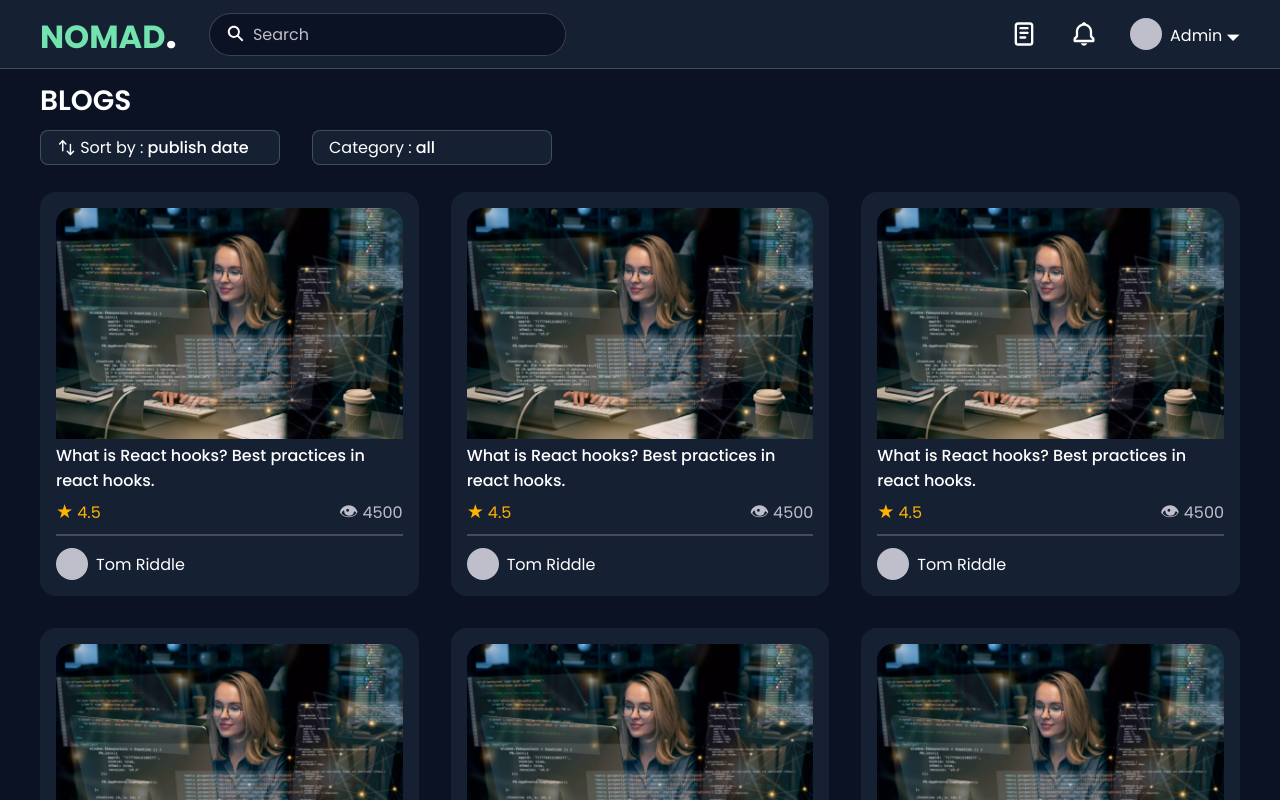
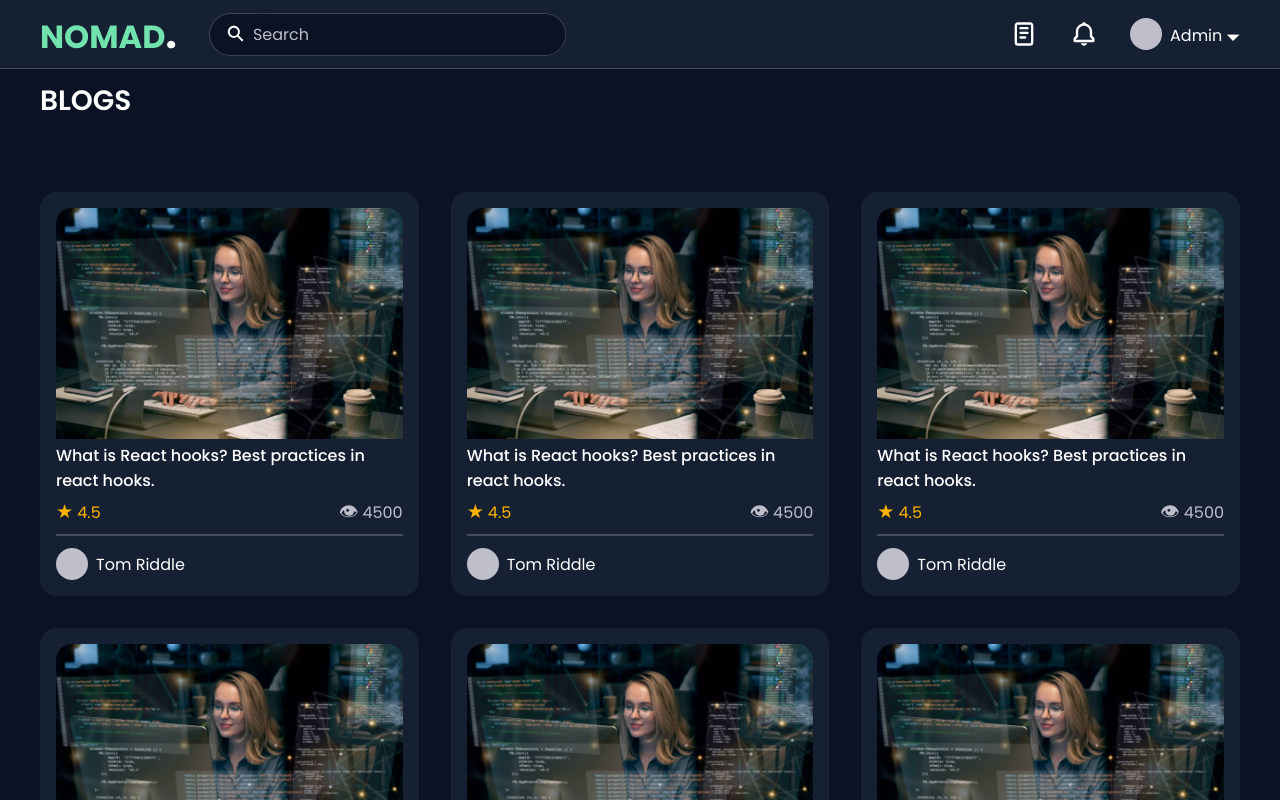
Before and after one commit to SELVAPRASANTH-SELLASAMY/nomad, a React (Create React App) app: page /home in a window 1280 px wide. Shown: the top 800 px of the page. Built offline with nearby package versions, Linux system fonts and the light colour scheme.

Commit message:
Removed select field for improvements

```diff
--- a/src/components/home/Home.jsx
+++ b/src/components/home/Home.jsx
@@ -1,11 +1,9 @@
 import Blogs from "../blogs/Blogs";
-import Toolbar from "../toolbar/Toolbar";
 function Home(){
     return(
         <>
             <section className="fixed top-0 left-0 bg-common-blue w-100 pb-15 plr-25">
                 <h2 className="fs-6 mt-5 font-weight-600 uppercase">Blogs</h2>
-                <Toolbar/>
             </section>
             <Blogs/>
         </>
--- a/src/components/login/login.css
+++ b/src/components/login/login.css
@@ -112,6 +112,9 @@
 .justify-space-between{
     justify-content: space-between;
 }
+.justify-center{
+    justify-content: center;
+}
 .place-content-center{
     place-content: center;
 }
@@ -195,6 +198,9 @@
 .pl-1{
     padding-left: 1rem;
 }
+.pr-05{
+    padding-right: .5rem;
+}
 .p-15{
     padding: 1.5rem;
 }
@@ -235,6 +241,9 @@
 }
 .w-min-5rem{
     min-width: 5rem;
+}
+.w-min-8rem{
+    min-width: 8rem;
 }
 .w-fit{
     width: fit-content;
@@ -454,6 +463,15 @@ input:disabled,label[aria-disabled=true]{
 .list-style-none{
     list-style: none;
 }
+.pointer-event-none{
+    pointer-events: none;
+}
+.button-appearance-none{
+    background-color: unset;
+    border: unset;
+    font: unset;
+    color: unset;
+}
 /* .focusable:focus{
     border: .1rem inset var(--lightblue);
 } */
--- a/src/components/newpost/Newpost.jsx
+++ b/src/components/newpost/Newpost.jsx
@@ -1,12 +1,7 @@
-import Toolbar from "./Toolbar";
 function Newpost(){
     return(
         <section>
             <h2 className="fs-6 mt-5 font-weight-600 uppercase">New post</h2>
-            <div className="mt-05 d-flex gap-2 text-no-wrap">
-                <Toolbar/>
-                <input type="button" value="Submit"/>
-            </div>
         </section>
     );
 }
--- a/src/components/newpost/Toolbar.jsx
+++ /dev/null
@@ -1,9 +0,0 @@
-import SelectCategory from "../../sharedUi/SelectCategory";
-function Toolbar(){
-    return(
-        <div id='toolbar'>
-            <SelectCategory/>
-        </div>
-    );
-}
-export default Toolbar;
--- a/src/components/select/Option.jsx
+++ /dev/null
@@ -1,9 +0,0 @@
-import { useContext } from "react";
-import { selectContext } from "./Select";
-function Option({value}){
-    const setValue = useContext(selectContext);
-    return(
-        <li onMouseDown={()=>setValue(value)} className="bg-tile-blue ptb-025 plr-1 hover-blue">{value}</li>
-    );
-}
-export default Option;
--- a/src/components/select/Select.jsx
+++ /dev/null
@@ -1,31 +0,0 @@
-import { createContext, useState } from "react";
-import { HiMiniArrowsUpDown } from "react-icons/hi2";
-const selectContext = createContext();
-function Select({name,children}){
-    const [value,setValue] = useState(children[0].props.value);
-    const [focus,setFocus] = useState(false);
-    return(
-        <div className="w-15rem relative">
-            <div className="fs-4 bg-tile-blue d-iflex ptb-025 plr-1 rounded-05 center-y gap-025 border-grey-01 w-100">
-                {
-                    name === "Sort by" &&
-                    <span className="d-iflex pointer fs-5">
-                        <HiMiniArrowsUpDown/>
-                    </span>
-                }
-                <span>{name} :</span>
-                <strong onFocus={()=>setFocus(true)} onBlur={()=>setFocus(false)} tabIndex="0" className="font-weight-500 lowercase pointer">{value}</strong>
-            </div>
-            {
-                focus &&
-                <ul className="list-style-none lowercase rounded-05 hide-overflow border-grey-01 pointer absolute w-100 mt-025">
-                    <selectContext.Provider value={setValue}>
-                        {children}
-                    </selectContext.Provider>
-                </ul>
-            }
-        </div>
-    );
-}
-export default Select;
-export {selectContext};
--- a/src/components/select/index.js
+++ /dev/null
@@ -1,2 +0,0 @@
-export { default as Option } from './Option';
-export { default as Select } from './Select';
--- a/src/components/toolbar/Toolbar.jsx
+++ /dev/null
@@ -1,16 +0,0 @@
-import { Select, Option } from "..//select";
-import SelectCategory from "../../sharedUi/SelectCategory";
-function Toolbar(){
-    return(
-        <div className="mt-05 d-flex gap-2 text-no-wrap">
-            <Select name="Sort by">
-                <Option value="publish date"/>
-                <Option value="popular"/>
-                <Option value="name"/>
-                <Option value="view count"/>
-            </Select>
-            <SelectCategory/>
-        </div>
-    );
-}
-export default Toolbar;
--- a/src/sharedUi/SelectCategory.jsx
+++ /dev/null
@@ -1,12 +0,0 @@
-import { Select, Option } from "../components/select";
-function SelectCategory(){
-    return(
-        <Select name="Category">
-            <Option value="All"/>
-            <Option value="programming"/>
-            <Option value="technology"/>
-            <Option value="general"/>
-        </Select>
-    );
-}
-export default SelectCategory;
```
Also changed, not shown: src/components/newpost/ActionButton.jsx (added, +30 -0 lines).
